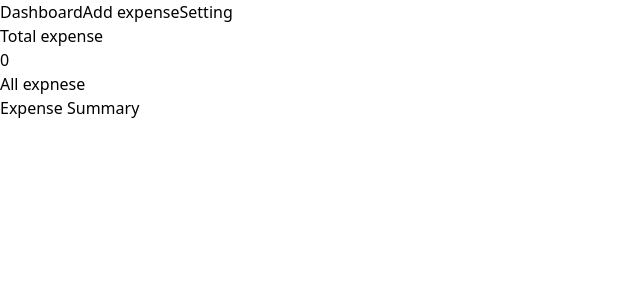
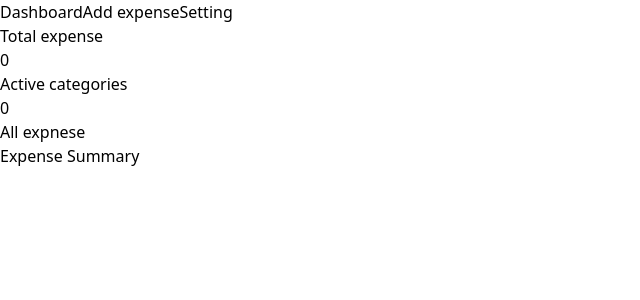
Before and after one commit to itsgauravkumar07/expenses-tracker, a React (Vite) app: page / in a window 1280 px wide. Shown: the top 300 px of the page, without its empty margins (0-640 px from the left). Built offline with nearby package versions, Linux system fonts and the light colour scheme.

Commit message:
feat: implement the functionality that can display the active categories in dashboard

```diff
--- a/src/pages/Dashboard.jsx
+++ b/src/pages/Dashboard.jsx
@@ -42,6 +42,7 @@ function Dashboard(){
         setExpense(newList);
     }
 
+    const active = Object.keys(categoryAmount).length;
 
     return(
         <div>
@@ -49,6 +50,11 @@ function Dashboard(){
             <div>
                 <h1>Total expense</h1>
                 <p>{total}</p>
+            </div>
+
+            <div>
+                <h1>Active categories</h1>
+                <p>{active}</p>
             </div>
 
 
```
